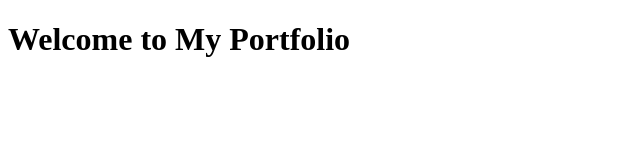
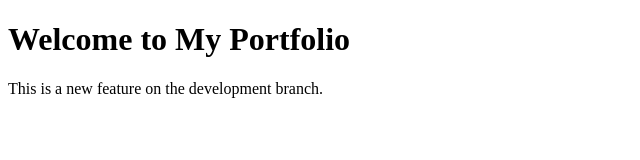
Before and after one commit to AnalystDhiren/PersonalPortfolio, a plain HTML site: page index.html in a window 1280 px wide. Shown: the whole page, without its empty margins (0-640 px from the left). Drawn offline with Linux system fonts and the light colour scheme.

Commit message:
added new feature

```diff
--- a/index.html
+++ b/index.html
@@ -7,3 +7,5 @@
     <h1>Welcome to My Portfolio</h1>
 </body>
 </html>
+
+<p>This is a new feature on the development branch.</p>
```
